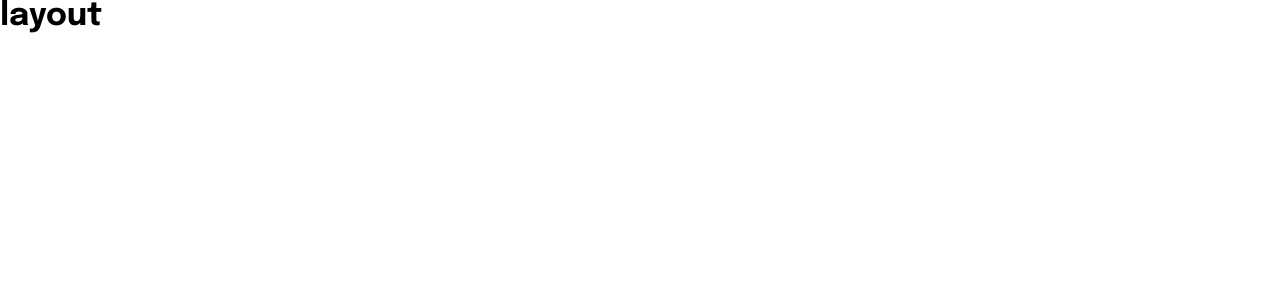
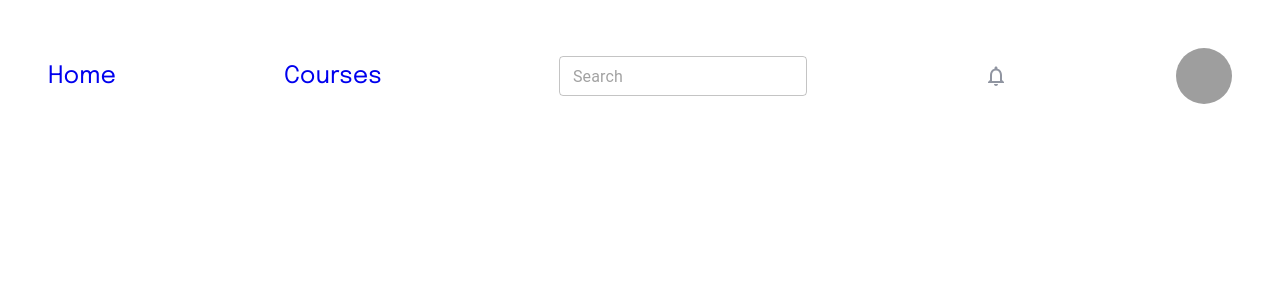
Before and after one commit to luismolinuevo/learnify, a React (Vite) app in the folder client/: page / in a window 1280 px wide. Shown: the top 300 px of the page. Built offline with nearby package versions, Linux system fonts and the light colour scheme; grey boxes are pictures that could not be loaded.

Commit message:
basic navbar layout and styles complete

```diff
--- a/client/src/components/Navbar.jsx
+++ b/client/src/components/Navbar.jsx
@@ -1,16 +1,24 @@
 import React from "react";
 import { Link } from "react-router-dom";
 import NotificationsNoneIcon from "@mui/icons-material/NotificationsNone";
-import Avatar from "./general/Avatar";
+import UserAvatar from "./general/Avatar";
+import { TextField } from "@mui/material";
+import "../styles/Navbar.css";
 
 export default function Navbar() {
   return (
-    <nav>
-      <Link to="/">Home</Link>
-      <Link to="/">Courses</Link>
-      <Input />
-      <NotificationsNoneIcon />
-      <Avatar />
+    <nav className="navbar-container">
+      <div className="nav-subcontainer">
+        <Link to="/" className="nav-links">Home</Link>
+        <Link to="/" className="nav-links">Courses</Link>
+      </div>
+      <div className="nav-subcontainer">
+        <TextField size="small" placeholder="Search"/>
+      </div>
+      <div className="nav-subcontainer">
+        <NotificationsNoneIcon />
+        <UserAvatar />
+      </div>
     </nav>
   );
 }
--- a/client/src/components/general/Avatar.jsx
+++ b/client/src/components/general/Avatar.jsx
@@ -2,20 +2,14 @@ import * as React from 'react';
 import Avatar from '@mui/material/Avatar';
 import Stack from '@mui/material/Stack';
 
-export default function Avatar() {
+export default function UserAvatar() {
   return (
-    <Stack direction="row" spacing={2}>
-      <Avatar
-        alt="Remy Sharp"
-        src="/static/images/avatar/1.jpg"
-        sx={{ width: 24, height: 24 }}
-      />
-      <Avatar alt="Remy Sharp" src="/static/images/avatar/1.jpg" />
+    // <Stack sx={{ display: "flex"}}>
       <Avatar
         alt="Remy Sharp"
         src="/static/images/avatar/1.jpg"
         sx={{ width: 56, height: 56 }}
       />
-    </Stack>
+    // </Stack>
   );
 }
--- a/client/src/pages/Layout.jsx
+++ b/client/src/pages/Layout.jsx
@@ -1,5 +1,11 @@
+import { Outlet } from "react-router-dom";
+import Navbar from "../components/Navbar";
+
 export default function Layout() {
-    return (
-        <h1>layout</h1>
-    )
+  return (
+    <div>
+      <Navbar />
+      <Outlet />
+    </div>
+  );
 }
--- /dev/null
+++ b/client/src/styles/Navbar.css
@@ -0,0 +1,22 @@
+.navbar-container {
+    display: flex;
+    justify-content: space-between;
+    align-items: center;
+    width: 100vw;
+    padding: 2em;
+    font-size: 1.5em;
+    color: #9095A1;
+
+}
+
+.nav-subcontainer {
+    display: flex;
+    align-items: center;
+    gap: 7em;
+
+}
+
+.nav-links {
+    text-decoration: none;
+    text-decoration: none;
+}
```
